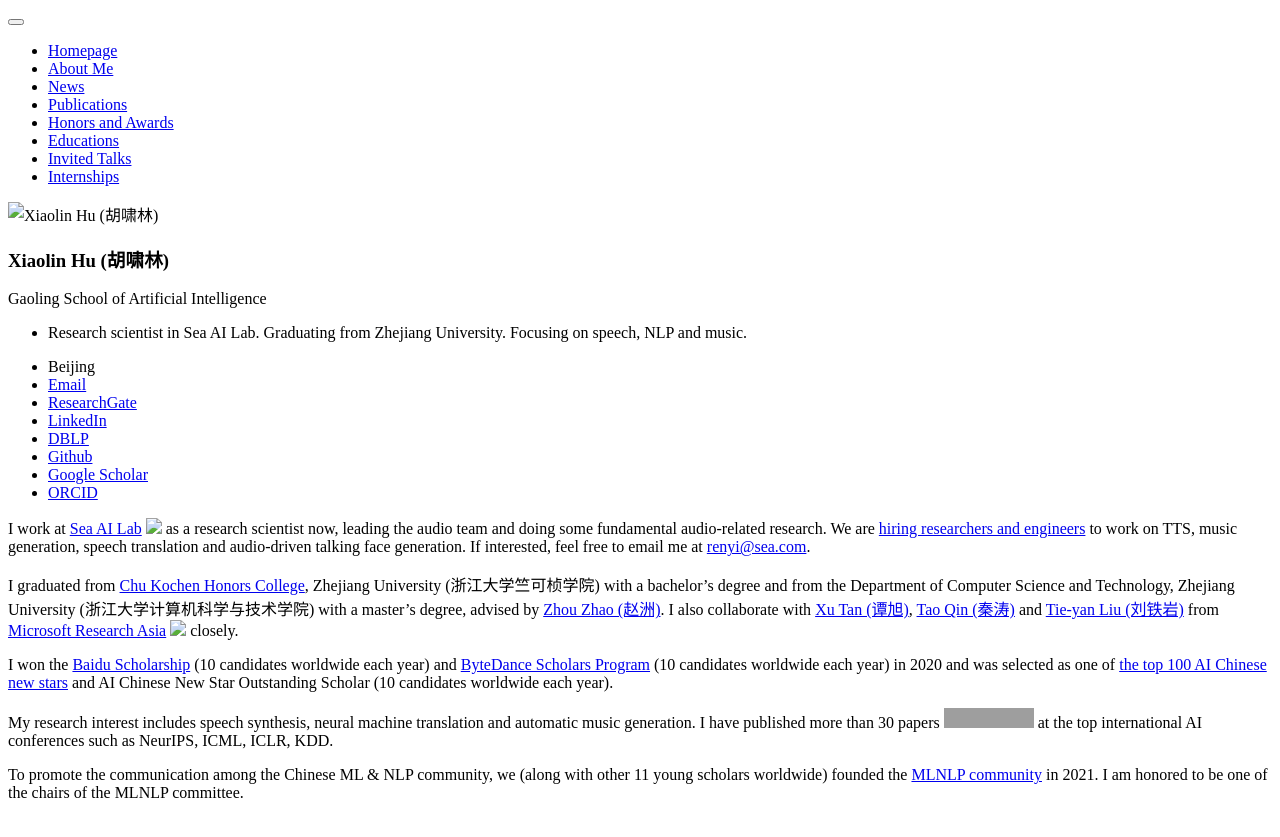
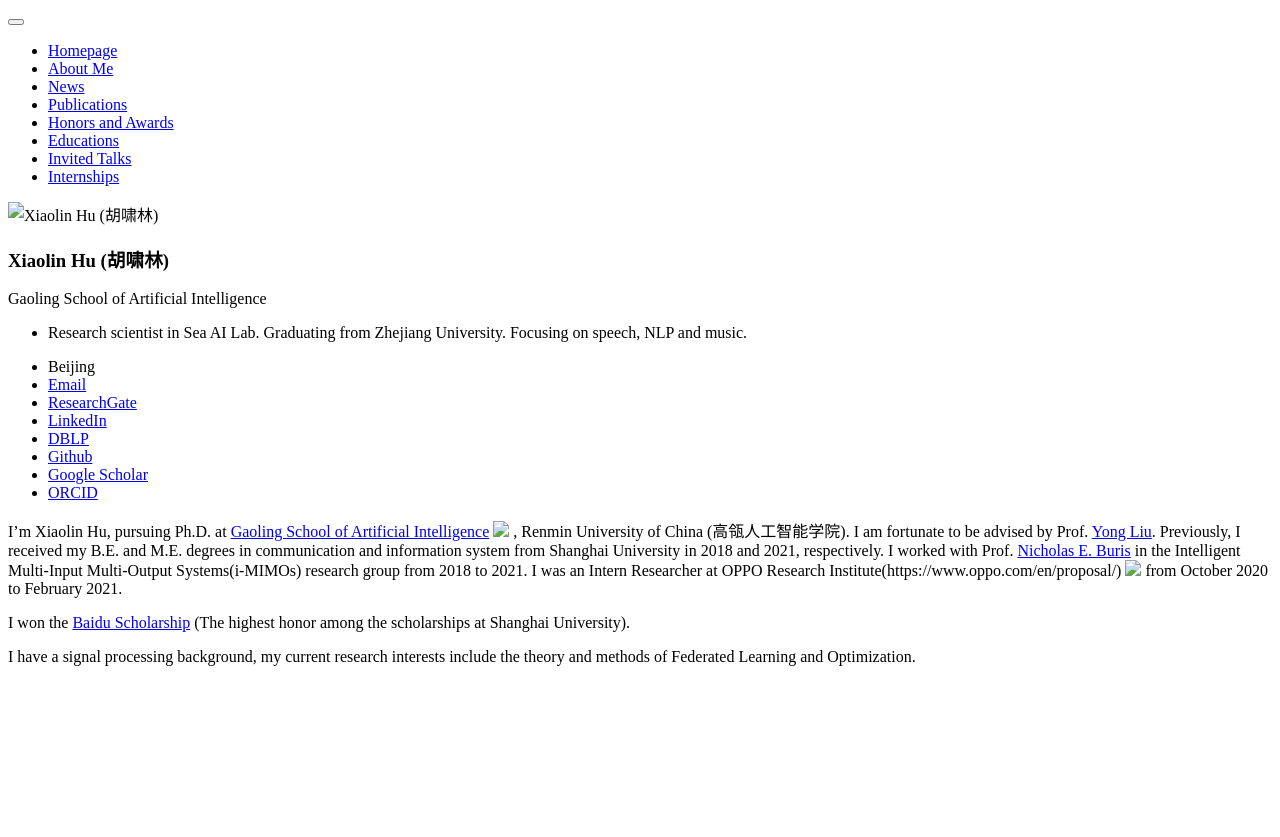
Before and after one commit to hsiaolinhu/hsiaolinhu.github.io, a Jekyll site: the page built from _pages/includes/intro.md, in a window 1280 px wide. Shown: the top 837 px of the page. Built offline with Jekyll 4.4.1, drawn with Linux system fonts in a browser that asks for light colours; our own code applies the rules of GitHub Pages for plain Markdown files; grey boxes are pictures that could not be loaded.

Commit message:
Update intro.md

```diff
--- a/_pages/includes/intro.md
+++ b/_pages/includes/intro.md
@@ -1,9 +1,19 @@
-I work at [Sea AI Lab](https://sail.sea.com/) <img src='./images/logo-sea-header-desktop.webp' style='width: 6em;'> as a research scientist now, leading the audio team and doing some fundamental audio-related research. We are [hiring researchers and engineers](https://career.sea.com/position/427) to work on TTS, music generation, speech translation and audio-driven talking face generation. If interested, feel free to email me at [renyi@sea.com](mailto:renyi@sea.com).
+<!-- I work at [Sea AI Lab](https://sail.sea.com/) <img src='./images/logo-sea-header-desktop.webp' style='width: 6em;'> as a research scientist now, leading the audio team and doing some fundamental audio-related research. We are [hiring researchers and engineers](https://career.sea.com/position/427) to work on TTS, music generation, speech translation and audio-driven talking face generation. If interested, feel free to email me at [renyi@sea.com](mailto:renyi@sea.com). -->
 
-I graduated from [Chu Kochen Honors College](http://ckc.zju.edu.cn/ckcen/main.htm), Zhejiang University (浙江大学竺可桢学院) with a bachelor's degree and from the Department of Computer Science and Technology, Zhejiang University (浙江大学计算机科学与技术学院) with a master's degree, advised by [Zhou Zhao (赵洲)](https://person.zju.edu.cn/zhaozhou). I also collaborate with [Xu Tan (谭旭)](https://www.microsoft.com/en-us/research/people/xuta/), [Tao Qin (秦涛)](https://www.microsoft.com/en-us/research/people/taoqin/) and [Tie-yan Liu (刘铁岩)](https://www.microsoft.com/en-us/research/people/tyliu/) from [Microsoft Research Asia](https://www.microsoft.com/en-us/research/group/machine-learning-research-group/) <img src='./images/microsoft_logo.svg' style="width: 4em;"> closely.
+I'm Xiaolin Hu, pursuing Ph.D. at [Gaoling School of Artificial Intelligence](http://ai.ruc.edu.cn/) <img src='./images/logo-gsai-header-desktop.png' style='width: 6em;'> , Renmin University of China (高瓴人工智能学院). I am fortunate to be advised by Prof. [Yong Liu](https://liuyonggsai.github.io/). Previously, I received my B.E. and M.E. degrees in communication and information system from Shanghai University in 2018 and 2021, respectively. I worked with Prof. [Nicholas E. Buris](https://www.linkedin.com/in/nick-buris-a974ba5/) in the Intelligent Multi-Input Multi-Output Systems(i-MIMOs) research group from 2018 to 2021. I was an Intern Researcher at OPPO Research Institute(https://www.oppo.com/en/proposal/) <img src='./images/oppo-logo.png' style="width: 4em;"> from October 2020 to February 2021.
 
-I won the [Baidu Scholarship](https://baike.baidu.com/item/%E7%99%BE%E5%BA%A6%E5%A5%96%E5%AD%A6%E9%87%91/9929412) (10 candidates worldwide each year) and [ByteDance Scholars Program](https://ur.bytedance.com/scholarship) (10 candidates worldwide each year) in 2020 and was selected as one of [the top 100 AI Chinese new stars](https://mp.weixin.qq.com/s?__biz=MzA4NzQ5MTA2NA==&mid=2653639431&idx=1&sn=25b6368c1954419b9090840347d9a27d&chksm=8be75b90bc90d286a5af3ef8e610e822d705dc3cf4382b45e3f14489f3e7ec4fd8c95ed0eceb&mpshare=1&scene=2&srcid=0511LMlj9Qv9DeIZAjMjYAU9&sharer_sharetime=1620731348139&sharer_shareid=631c113940cb81f34895aa25ab14422a#rd) and AI Chinese New Star Outstanding Scholar (10 candidates worldwide each year).
+<!-- I graduated from [Chu Kochen Honors College](http://ckc.zju.edu.cn/ckcen/main.htm), Zhejiang University (浙江大学竺可桢学院) with a bachelor's degree and from the Department of Computer Science and Technology, Zhejiang University (浙江大学计算机科学与技术学院) with a master's degree, advised by [Zhou Zhao (赵洲)](https://person.zju.edu.cn/zhaozhou). I also collaborate with [Xu Tan (谭旭)](https://www.microsoft.com/en-us/research/people/xuta/), [Tao Qin (秦涛)](https://www.microsoft.com/en-us/research/people/taoqin/) and [Tie-yan Liu (刘铁岩)](https://www.microsoft.com/en-us/research/people/tyliu/) from [Microsoft Research Asia](https://www.microsoft.com/en-us/research/group/machine-learning-research-group/) <img src='./images/microsoft_logo.svg' style="width: 4em;"> closely.  -->
 
-My research interest includes speech synthesis, neural machine translation and automatic music generation. I have published more than 30 papers <a href='https://scholar.google.com/citations?user=4FA6C0AAAAAJ'><img src="https://img.shields.io/endpoint?logo=Google%20Scholar&url=https%3A%2F%2Fcdn.jsdelivr.net%2Fgh%2FRayeRen%2Frayeren.github.io@google-scholar-stats%2Fgs_data_shieldsio.json&labelColor=f6f6f6&color=9cf&style=flat&label=citations"></a> at the top international AI conferences such as NeurIPS, ICML, ICLR, KDD.
+I won the [Baidu Scholarship](https://news.shu.edu.cn/info/1021/47992.htm) (The highest honor among the scholarships at Shanghai University).
 
-To promote the communication among the Chinese ML & NLP community, we (along with other 11 young scholars worldwide) founded the [MLNLP community](https://space.bilibili.com/168887299) in 2021. I am honored to be one of the chairs of the MLNLP committee.
+I have a signal processing background, my current research interests include the theory and methods of Federated Learning and Optimization.
+
+<!-- Her research expertise includes developing methods and tools to integrate AI with science, especially for dynamical systems and PDE-based simulations.
+
+My research interest includes speech synthesis, neural machine translation and automatic music generation. I have published more than 30 papers  at the top international AI conferences such as NeurIPS, ICML, ICLR, KDD. -->
+
+
+
+<!-- My research interest includes speech synthesis, neural machine translation and automatic music generation. I have published more than 30 papers <a href='https://scholar.google.com/citations?user=4FA6C0AAAAAJ'><img src="https://img.shields.io/endpoint?logo=Google%20Scholar&url=https%3A%2F%2Fcdn.jsdelivr.net%2Fgh%2FRayeRen%2Frayeren.github.io@google-scholar-stats%2Fgs_data_shieldsio.json&labelColor=f6f6f6&color=9cf&style=flat&label=citations"></a> at the top international AI conferences such as NeurIPS, ICML, ICLR, KDD.
+
+To promote the communication among the Chinese ML & NLP community, we (along with other 11 young scholars worldwide) founded the [MLNLP community](https://space.bilibili.com/168887299) in 2021. I am honored to be one of the chairs of the MLNLP committee. -->
```
